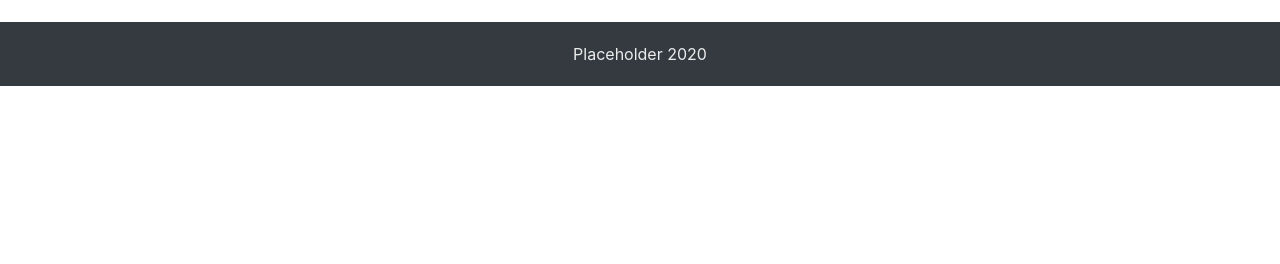
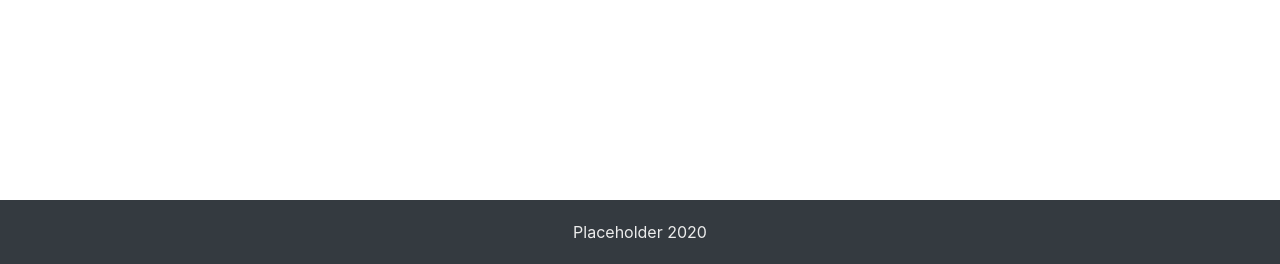
Before and after one commit to Re-Tails/restaurant-booking, a Django app: page /view_menu in a window 1280 px wide. Shown: the part 536-800 px from the top of the page. Run offline with Django 3.2, Linux system fonts and the light colour scheme; some libraries are stand-ins or nearby versions.

Commit message:
Fixed footer

```diff
--- a/restaurant/templates/footer.html
+++ b/restaurant/templates/footer.html
@@ -1,7 +1,5 @@
 {% block content %}
-<div class="footer">
-<body>
-  <p>Placeholder 2020</p>
-</body>
+<div class="footer fixed-bottom">
+  <p class="">Placeholder 2020</p>
 </div>
 {% endblock %}
```
